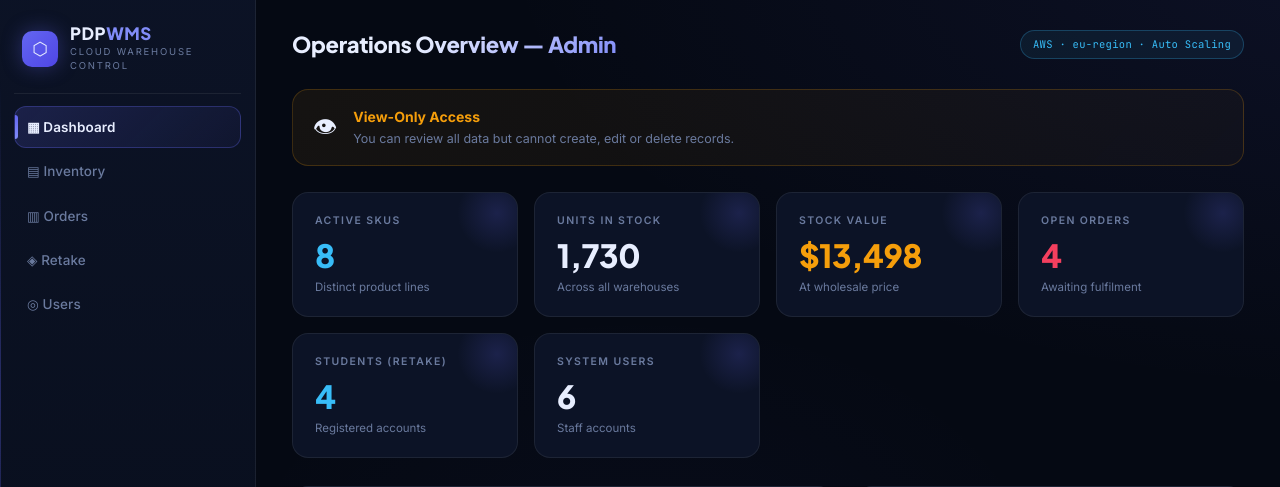
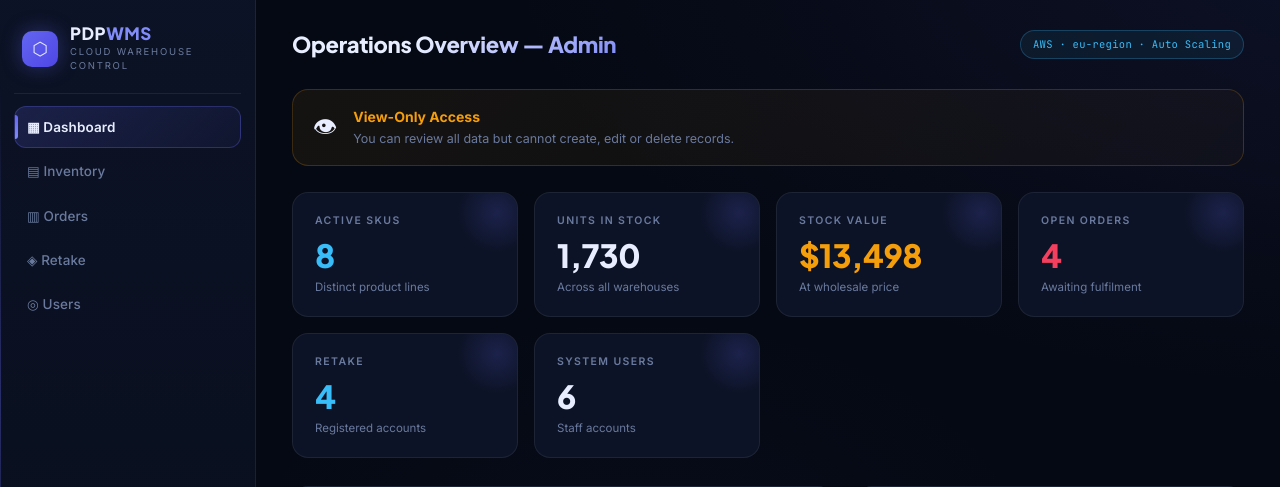
Before and after one commit to rustamovu20/wms-cloud, a Flask app: page / in a window 1280 px wide. Shown: the top 487 px of the page. Run offline with Flask 3, Linux system fonts and the light colour scheme; the visitor is signed in with stand-in values (Sample User, id 1); data comes from the database, SQL or seed files in the repository.

Commit message:
fix: KPI label Customers → Retake on dashboards

```diff
--- a/templates/dashboard_admin.html
+++ b/templates/dashboard_admin.html
@@ -33,7 +33,7 @@
     <div class="kpi-foot">Awaiting fulfilment</div>
   </div>
   <div class="kpi">
-    <div class="kpi-label">Students (Retake)</div>
+    <div class="kpi-label">Retake</div>
     <div class="kpi-value cyan">{{ total_customers }}</div>
     <div class="kpi-foot">Registered accounts</div>
   </div>
--- a/templates/dashboard_manager.html
+++ b/templates/dashboard_manager.html
@@ -25,7 +25,7 @@
     <div class="kpi-foot">At wholesale price</div>
   </div>
   <div class="kpi">
-    <div class="kpi-label">Students (Retake)</div>
+    <div class="kpi-label">Retake</div>
     <div class="kpi-value cyan">{{ total_customers }}</div>
     <div class="kpi-foot">Registered accounts</div>
   </div>
--- a/templates/dashboard_sales.html
+++ b/templates/dashboard_sales.html
@@ -20,7 +20,7 @@
     <div class="kpi-foot">Fulfilled orders</div>
   </div>
   <div class="kpi">
-    <div class="kpi-label">Students (Retake)</div>
+    <div class="kpi-label">Retake</div>
     <div class="kpi-value amber">{{ total_customers }}</div>
     <div class="kpi-foot">Available accounts</div>
   </div>
--- a/templates/dashboard_superadmin.html
+++ b/templates/dashboard_superadmin.html
@@ -10,7 +10,7 @@
     <div class="kpi-foot">Active staff accounts</div>
   </div>
   <div class="kpi">
-    <div class="kpi-label">Students (Retake)</div>
+    <div class="kpi-label">Retake</div>
     <div class="kpi-value amber">{{ total_customers }}</div>
     <div class="kpi-foot">Registered accounts</div>
   </div>
```
